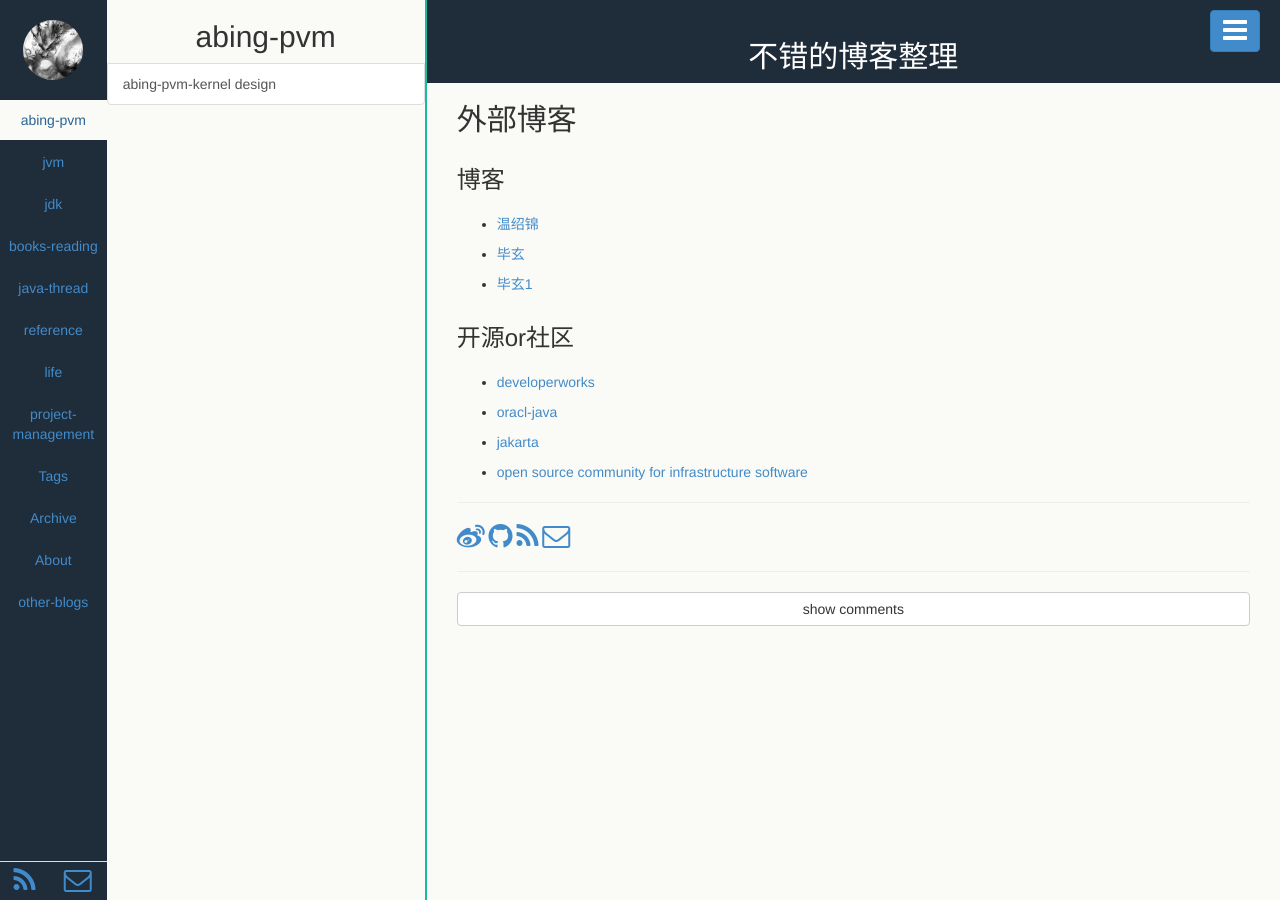
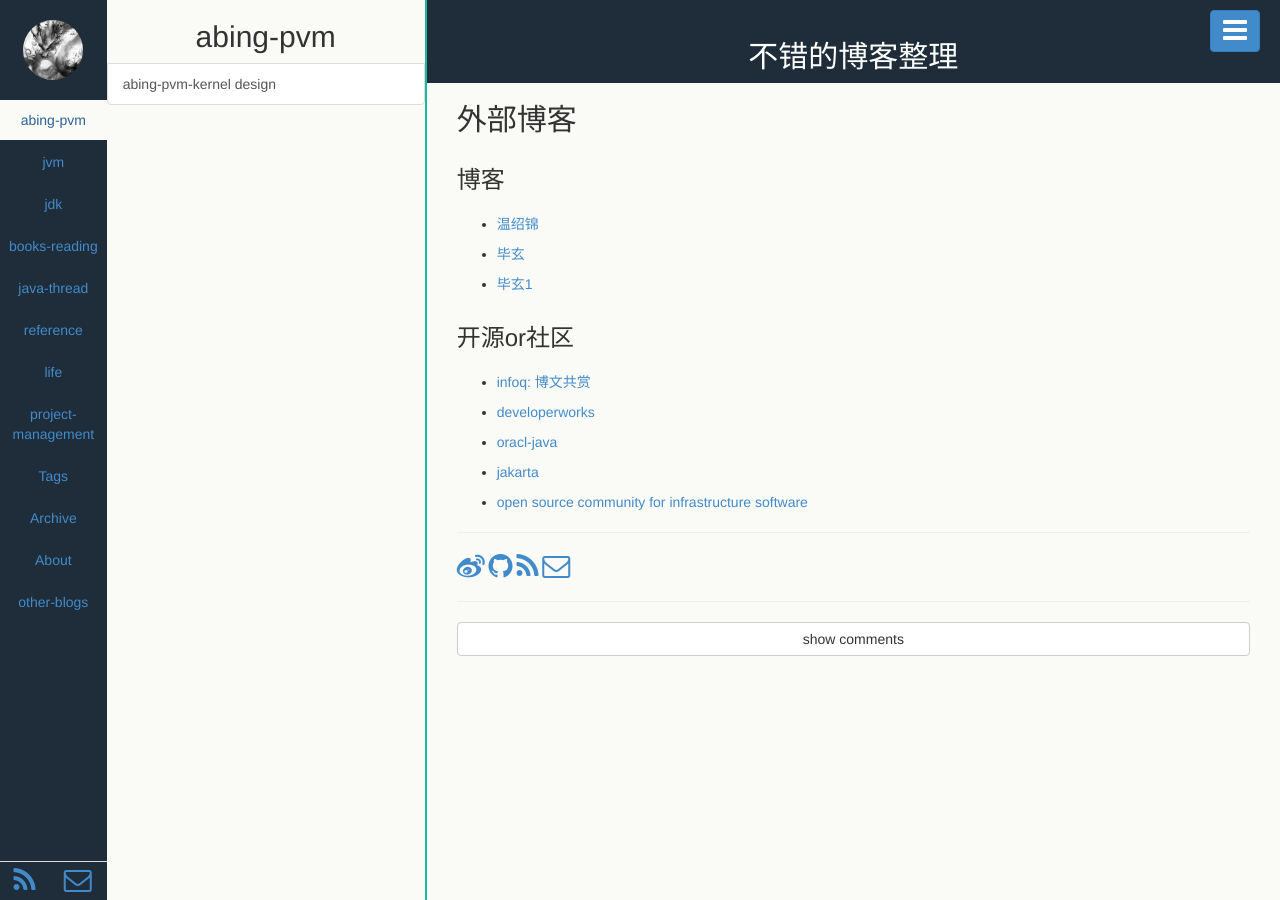
Before and after one commit to brucejiang-jgf/brucejiang-jgf.github.io, a Jekyll site: the page built from pages/other-blogs.html, in a window 1280 px wide. Built offline with Jekyll 4.4.1, drawn with Linux system fonts in a browser that asks for light colours.

Commit message:
add infoq blog

```diff
--- a/pages/other-blogs.html
+++ b/pages/other-blogs.html
@@ -20,6 +20,9 @@ title: 不错的博客整理
 
 <h3>开源or社区</h3>
 <ul>
+    <li>
+    <a href="http://www.infoq.com/cn/blog-appreciate" target="_blank">infoq: 博文共赏</a>
+    </li>
     <li>
     <a href="http://www.ibm.com/developerworks/cn/" target="_blank">developerworks</a>
     </li>
```
